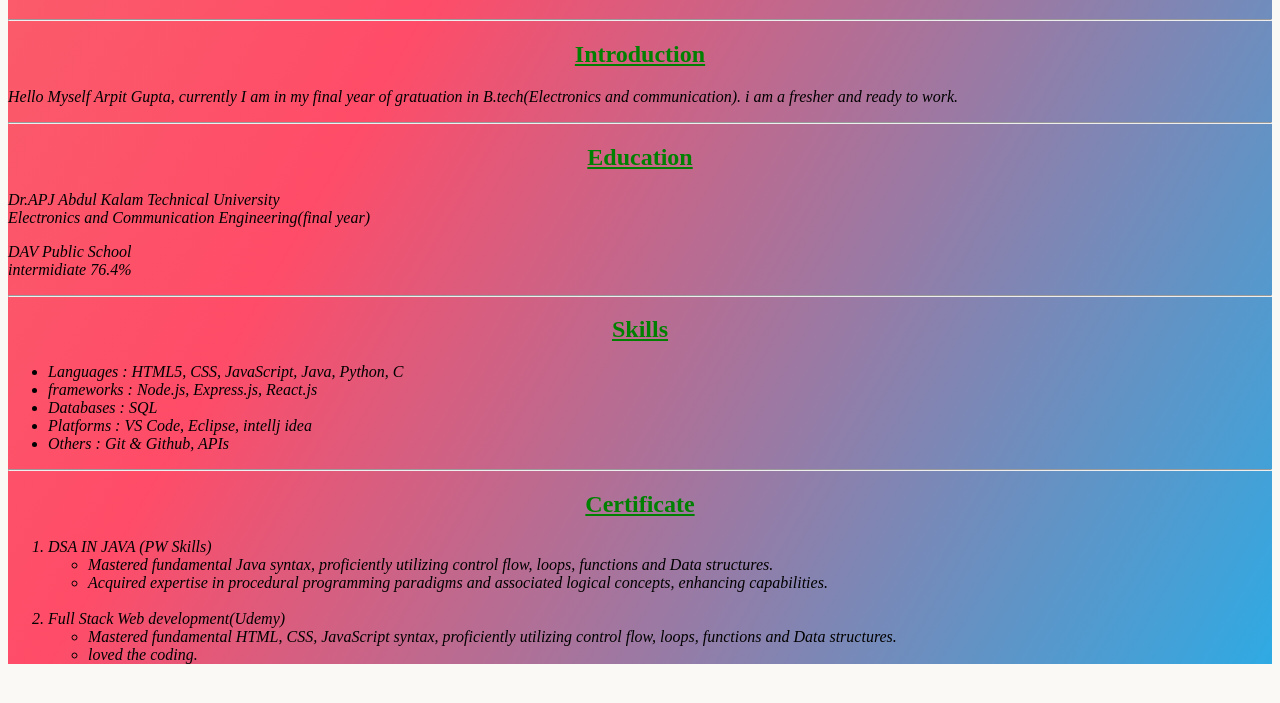
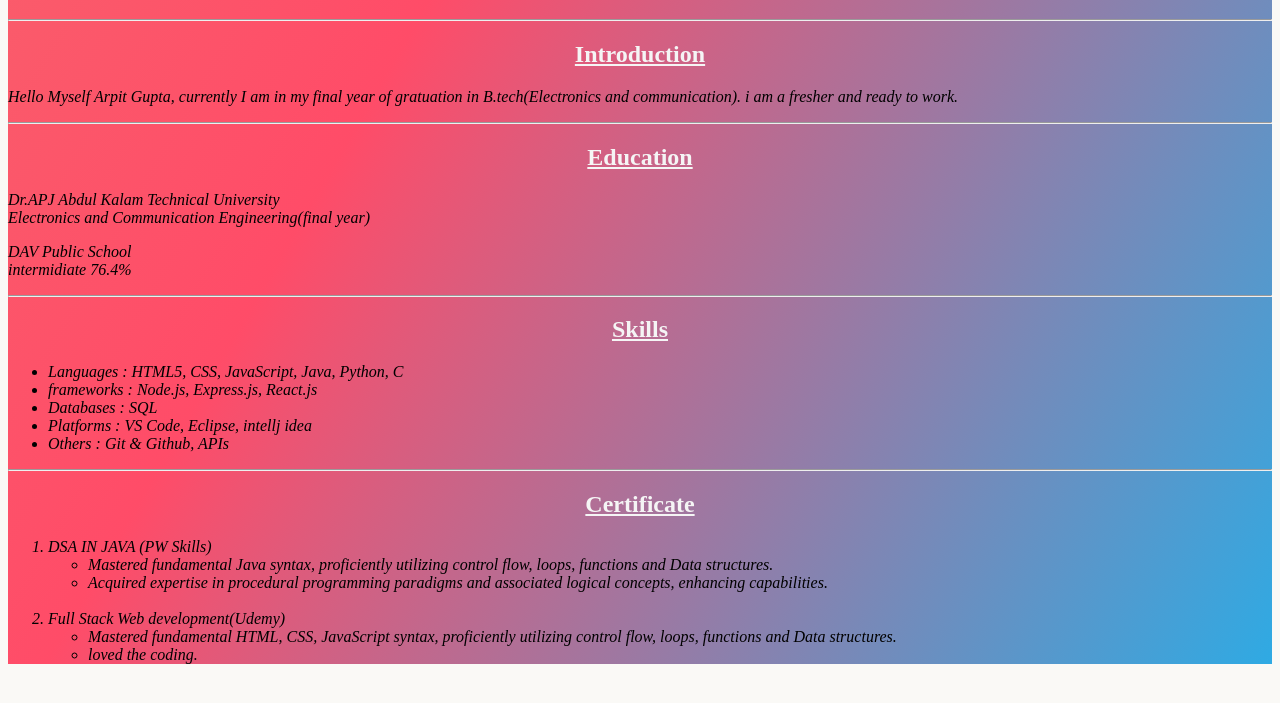
Before and after one commit to iamarpit3/Resume_ArpitGupta, a plain HTML site: page index.html in a window 1280 px wide. Shown: the part 61-764 px from the top of the page. Drawn offline with Linux system fonts and the light colour scheme.

Commit message:
color add

```diff
--- a/style.css
+++ b/style.css
@@ -32,7 +32,7 @@ h1{
 h2{
     font-style: normal;
     text-align: center;
-    color: green;
+    color : whitesmoke;
     text-transform: none;
     text-decoration: underline;
 
```
